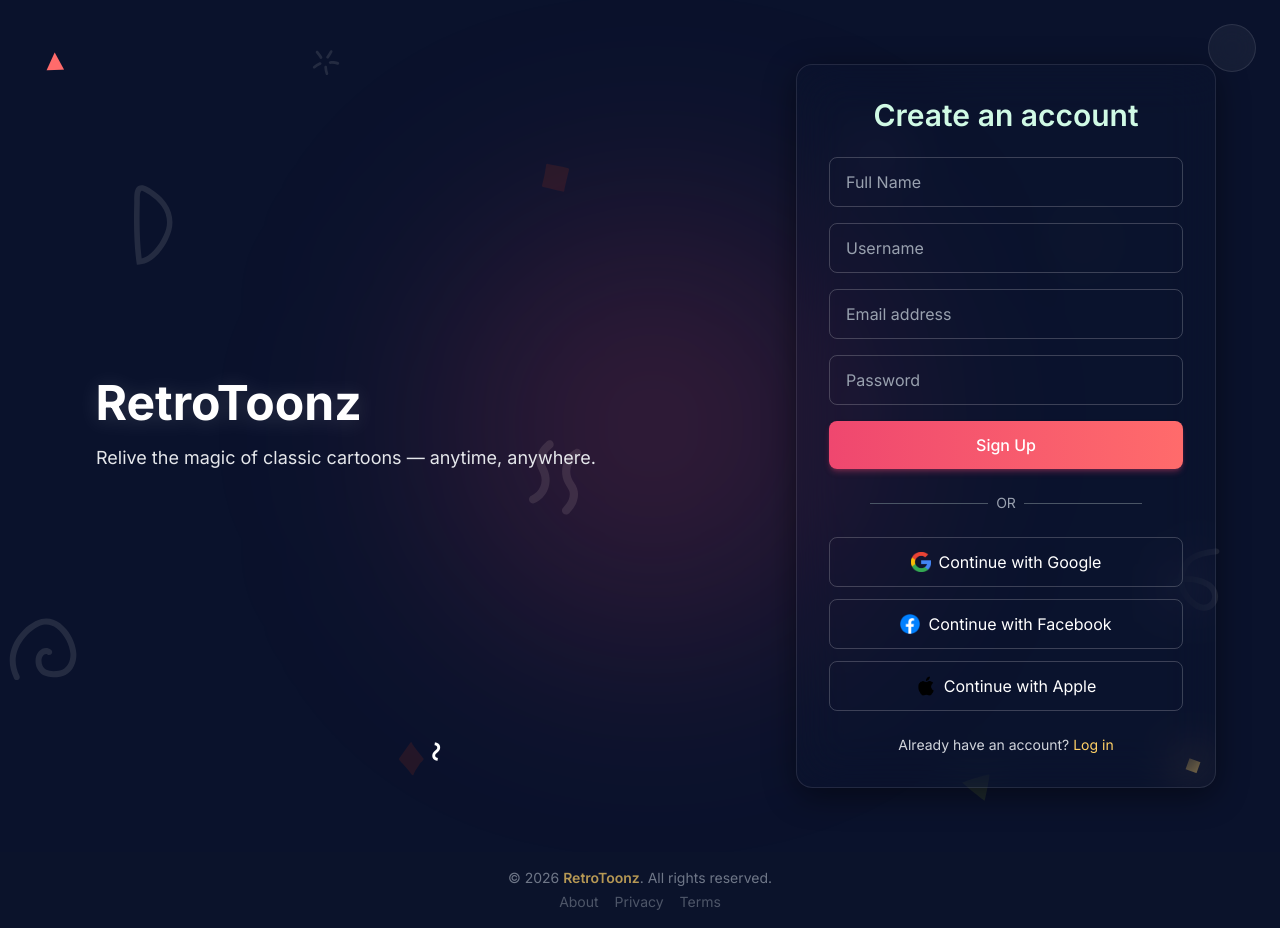
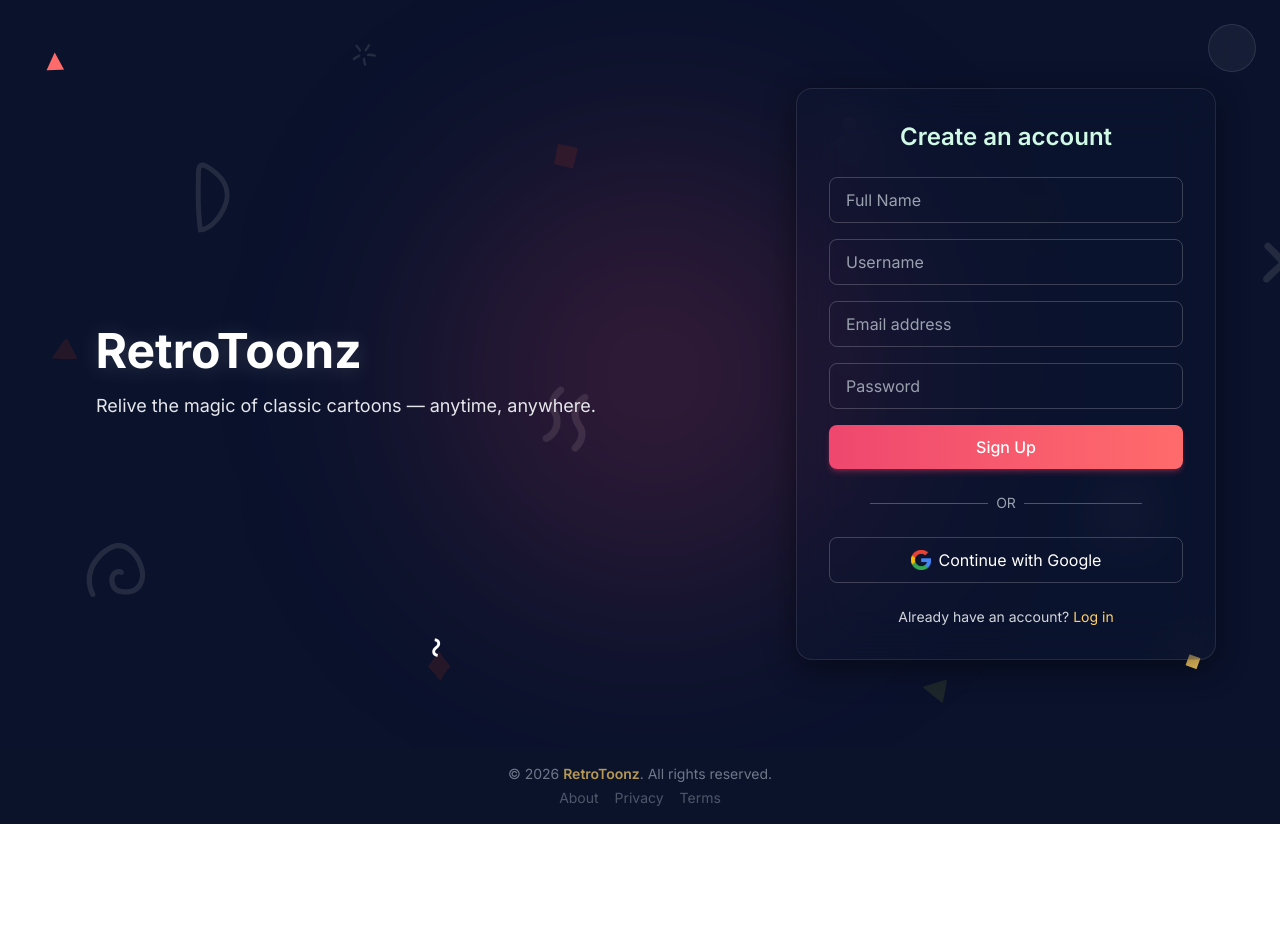
Before and after one commit to Samyak1519/RetroToonz, a React (Vite) app: page /signup in a window 1280 px wide. After the commit the page ends 824 px from the top, so only its background shows below. Built offline with nearby package versions, Linux system fonts and the light colour scheme; some icons are missing.

Commit message:
Update: Removed facebook and apple login buttons

```diff
--- a/src/pages/auth/LoginPage.jsx
+++ b/src/pages/auth/LoginPage.jsx
@@ -122,12 +122,12 @@ export default function AuthPage() {
 
           {/* Right Section */}
           <motion.div
-            className="w-full md:w-[420px] bg-[#1b1f3a]/10 backdrop-blur-xl text-white rounded-2xl shadow-[0_8px_32px_rgba(0,0,0,0.45)] p-8 my-16 border border-white/10"
+            className="w-full md:w-[420px] bg-[#1b1f3a]/10 backdrop-blur-xl text-white rounded-2xl shadow-[0_8px_32px_rgba(0,0,0,0.45)] p-8 mt-20 border border-white/10"
             initial={{ opacity: 0, x: 30 }}
             animate={{ opacity: 1, x: 0 }}
             transition={{ duration: 0.6 }}
           >
-            <h2 className="text-3xl font-semibold mb-6 text-center text-emerald-100">
+            <h2 className="text-2xl font-semibold mb-6 text-center text-emerald-100">
               Sign in
             </h2>
 
@@ -138,7 +138,7 @@ export default function AuthPage() {
                 placeholder="Email or Username"
                 value={email}
                 onChange={(e) => setEmail(e.target.value)}
-                className="w-full border border-white/20 bg-transparent text-white placeholder-gray-400 rounded-lg px-4 py-3 focus:outline-none focus:ring-2 focus:ring-[#FFD166]"
+                className="w-full border border-white/20 bg-transparent text-white placeholder-gray-400 rounded-lg px-4 py-2 focus:outline-none focus:ring-2 focus:ring-[#FFD166]"
               />
 
               <input
@@ -146,12 +146,12 @@ export default function AuthPage() {
                 placeholder="Password"
                 value={password}
                 onChange={(e) => setPassword(e.target.value)}
-                className="w-full border border-white/20 bg-transparent text-white placeholder-gray-400 rounded-lg px-4 py-3 focus:outline-none focus:ring-2 focus:ring-[#FFD166]"
+                className="w-full border border-white/20 bg-transparent text-white placeholder-gray-400 rounded-lg px-4 py-2 focus:outline-none focus:ring-2 focus:ring-[#FFD166]"
               />
 
               <button
                 type="submit"
-                className="w-full bg-gradient-to-r from-[#EF476F] to-[#FF6B6B] text-white py-3 rounded-lg hover:from-[#FF5C8A] hover:to-[#FF8DAA] transition font-medium shadow-md shadow-[#EF476F]/30"
+                className="w-full bg-gradient-to-r from-[#EF476F] to-[#FF6B6B] text-white py-2 rounded-lg hover:from-[#FF5C8A] hover:to-[#FF8DAA] transition font-medium shadow-md shadow-[#EF476F]/30"
               >
                 Continue
               </button>
@@ -168,16 +168,6 @@ export default function AuthPage() {
               <button className="flex items-center justify-center gap-2 w-full border border-white/20 rounded-lg py-3 hover:bg-white/10 transition">
                 <img src="/logos/google-icon.png" className="w-5 h-5" />
                 Continue with Google
-              </button>
-
-              <button className="flex items-center justify-center gap-2 w-full border border-white/20 rounded-lg py-3 hover:bg-white/10 transition">
-                <img src="/logos/facebook-logo.png" className="w-5 h-5" />
-                Continue with Facebook
-              </button>
-
-              <button className="flex items-center justify-center gap-2 w-full border border-white/20 rounded-lg py-3 hover:bg-white/10 transition">
-                <img src="/logos/apple-logo.png" className="w-5 h-5 invert" />
-                Continue with Apple
               </button>
             </div>
 
--- a/src/pages/auth/SignupPage.jsx
+++ b/src/pages/auth/SignupPage.jsx
@@ -139,12 +139,12 @@ export default function AuthPage() {
 
           {/* Right Section */}
           <motion.div
-            className="w-full md:w-[420px] bg-[#1b1f3a]/10 backdrop-blur-xl text-white rounded-2xl shadow-[0_8px_32px_rgba(0,0,0,0.45)] p-8 my-16 border border-white/10"
+            className="w-full md:w-[420px] bg-[#1b1f3a]/10 backdrop-blur-xl text-white rounded-2xl shadow-[0_8px_32px_rgba(0,0,0,0.45)] p-8 my-22 border border-white/10"
             initial={{ opacity: 0, x: 30 }}
             animate={{ opacity: 1, x: 0 }}
             transition={{ duration: 0.6 }}
           >
-            <h2 className="text-3xl font-semibold mb-6 text-center text-emerald-100">
+            <h2 className="text-2xl font-semibold mb-6 text-center text-emerald-100">
               Create an account
             </h2>
 
@@ -157,7 +157,7 @@ export default function AuthPage() {
                 placeholder="Full Name"
                 value={formData.fullName}
                 onChange={handleChange}
-                className="w-full border border-white/20 bg-transparent text-white placeholder-gray-400 rounded-lg px-4 py-3 focus:outline-none focus:ring-2 focus:ring-[#FFD166]"
+                className="w-full border border-white/20 bg-transparent text-white placeholder-gray-400  rounded-lg px-4 py-2.5 focus:outline-none focus:ring-2 focus:ring-[#FFD166]"
               />
 
               <input
@@ -166,7 +166,7 @@ export default function AuthPage() {
                 placeholder="Username"
                 value={formData.username}
                 onChange={handleChange}
-                className="w-full border border-white/20 bg-transparent text-white placeholder-gray-400 rounded-lg px-4 py-3 focus:outline-none focus:ring-2 focus:ring-[#FFD166]"
+                className="w-full border border-white/20 bg-transparent text-white placeholder-gray-400 rounded-lg px-4 py-2.5 focus:outline-none focus:ring-2 focus:ring-[#FFD166]"
               />
 
               <input
@@ -175,7 +175,7 @@ export default function AuthPage() {
                 placeholder="Email address"
                 value={formData.email}
                 onChange={handleChange}
-                className="w-full border border-white/20 bg-transparent text-white placeholder-gray-400 rounded-lg px-4 py-3 focus:outline-none focus:ring-2 focus:ring-[#FFD166]"
+                className="w-full border border-white/20 bg-transparent text-white placeholder-gray-400 rounded-lg px-4 py-2.5 focus:outline-none focus:ring-2 focus:ring-[#FFD166]"
               />
 
               <input
@@ -184,12 +184,12 @@ export default function AuthPage() {
                 placeholder="Password"
                 value={formData.password}
                 onChange={handleChange}
-                className="w-full border border-white/20 bg-transparent text-white placeholder-gray-400 rounded-lg px-4 py-3 focus:outline-none focus:ring-2 focus:ring-[#FFD166]"
+                className="w-full border border-white/20 bg-transparent text-white placeholder-gray-400 rounded-lg px-4 py-2.5 focus:outline-none focus:ring-2 focus:ring-[#FFD166]"
               />
 
               <button
                 type="submit"
-                className="w-full bg-gradient-to-r from-[#EF476F] to-[#FF6B6B] text-white py-3 rounded-lg hover:from-[#FF5C8A] hover:to-[#FF8DAA] transition font-medium shadow-md shadow-[#EF476F]/30"
+                className="w-full bg-gradient-to-r from-[#EF476F] to-[#FF6B6B] text-white py-2.5 rounded-lg hover:from-[#FF5C8A] hover:to-[#FF8DAA] transition font-medium shadow-md shadow-[#EF476F]/30"
               >
                 Sign Up
               </button>
@@ -203,19 +203,9 @@ export default function AuthPage() {
 
             {/* Social Buttons */}
             <div className="flex flex-col space-y-3">
-              <button className="flex items-center justify-center gap-2 w-full border border-white/20 rounded-lg py-3 hover:bg-white/10 transition">
+              <button className="flex items-center justify-center gap-2 w-full border border-white/20 rounded-lg py-2.5 hover:bg-white/10 transition">
                 <img src="/logos/google-icon.png" className="w-5 h-5" />
                 Continue with Google
-              </button>
-
-              <button className="flex items-center justify-center gap-2 w-full border border-white/20 rounded-lg py-3 hover:bg-white/10 transition">
-                <img src="/logos/facebook-logo.png" className="w-5 h-5" />
-                Continue with Facebook
-              </button>
-
-              <button className="flex items-center justify-center gap-2 w-full border border-white/20 rounded-lg py-3 hover:bg-white/10 transition">
-                <img src="/logos/apple-logo.png" className="w-5 h-5 invert" />
-                Continue with Apple
               </button>
             </div>
 
```
